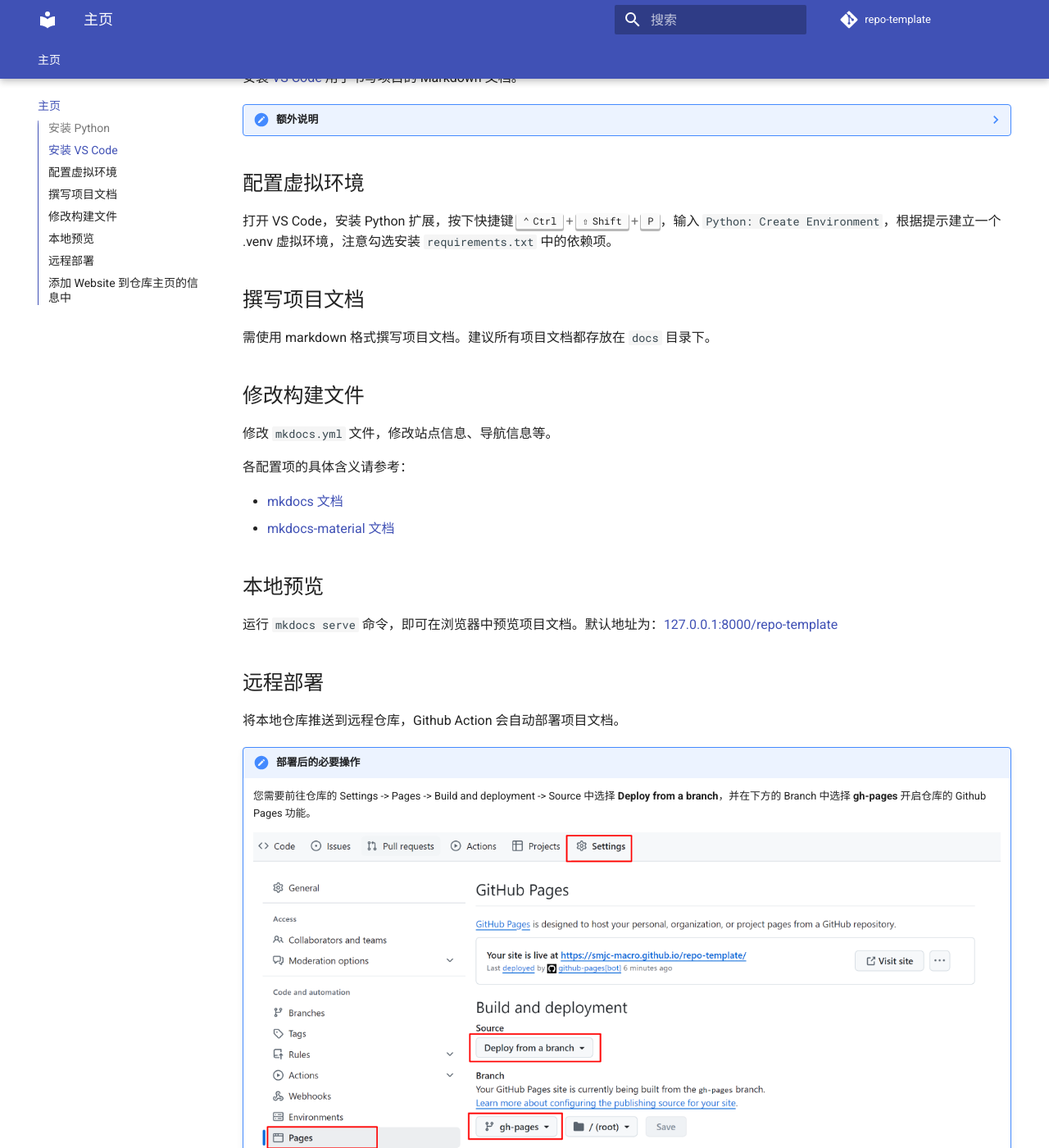
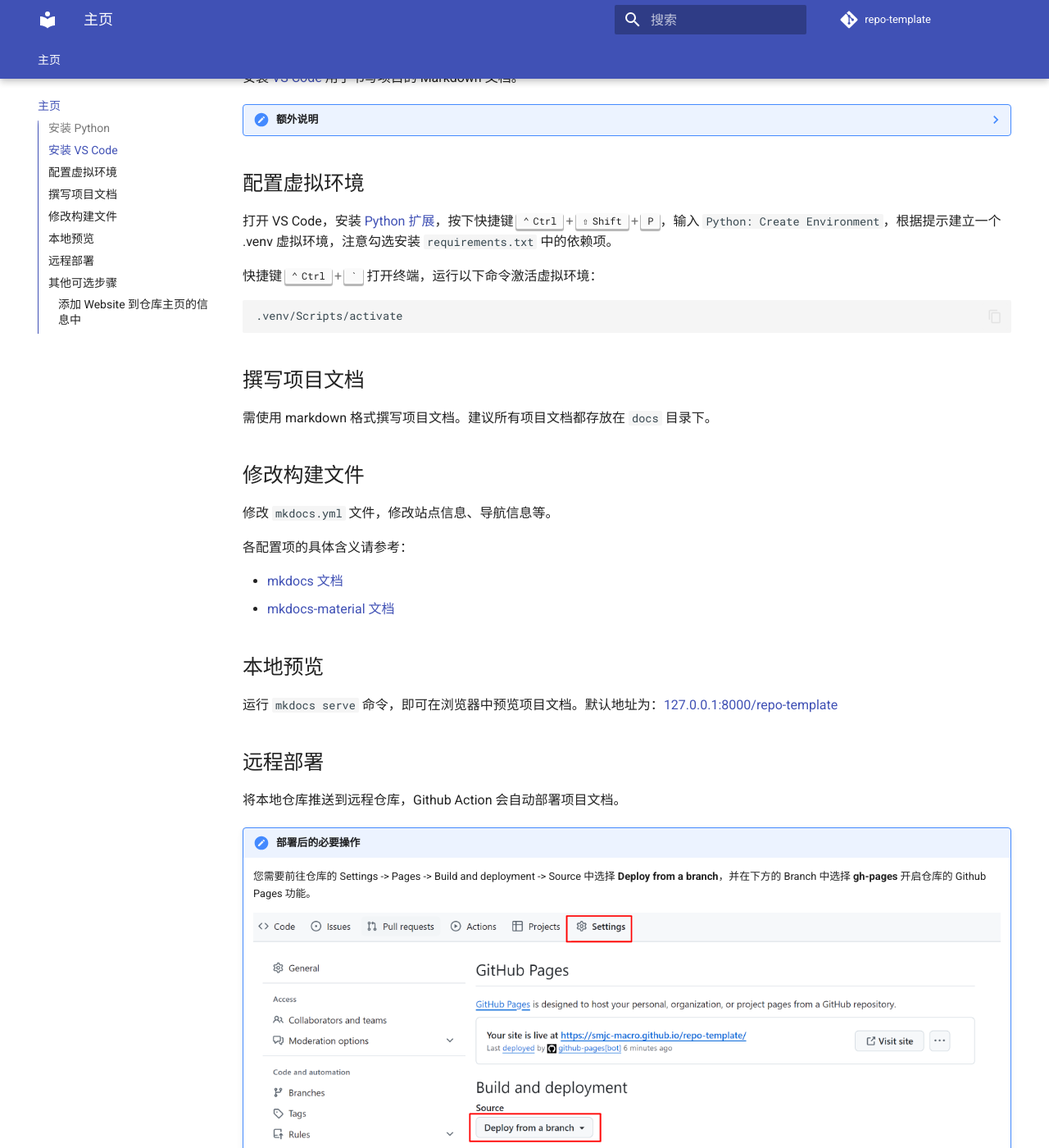
Before and after one commit to smjc-org/repo-template, an MkDocs documentation site: the page built from docs/index.md, in a window 1280 px wide and 1400 px high, scrolled down 391 px. Shown: the whole window at 82% size. Built offline with MkDocs 1.6.1 and Material for MkDocs 9.7.7, drawn with Linux system fonts in a browser that asks for light colours; comment, search, counter and statistics services are not loaded.

Commit message:
docs: update guide

````diff
--- a/docs/index.md
+++ b/docs/index.md
@@ -18,7 +18,13 @@
 
 ## 配置虚拟环境
 
-打开 VS Code，安装 Python 扩展，按下快捷键 ++ctrl+shift+p++，输入 `Python: Create Environment`，根据提示建立一个 .venv 虚拟环境，注意勾选安装 `requirements.txt` 中的依赖项。
+打开 VS Code，安装 [Python 扩展](https://marketplace.visualstudio.com/items?itemName=ms-python.python)，按下快捷键 ++ctrl+shift+p++，输入 `Python: Create Environment`，根据提示建立一个 .venv 虚拟环境，注意勾选安装 `requirements.txt` 中的依赖项。
+
+快捷键 ++ctrl+grave++ 打开终端，运行以下命令激活虚拟环境：
+
+```bash
+.venv/Scripts/activate
+```
 
 ## 撰写项目文档
 
@@ -49,7 +55,9 @@
 
 <!-- prettier-ignore-end -->
 
-## 添加 Website 到仓库主页的信息中
+## 其他可选步骤
+
+### 添加 Website 到仓库主页的信息中
 
 前往仓库主页，点击右侧边栏的齿轮，勾选 `Use your Github Pages website` 即可。
 
````
